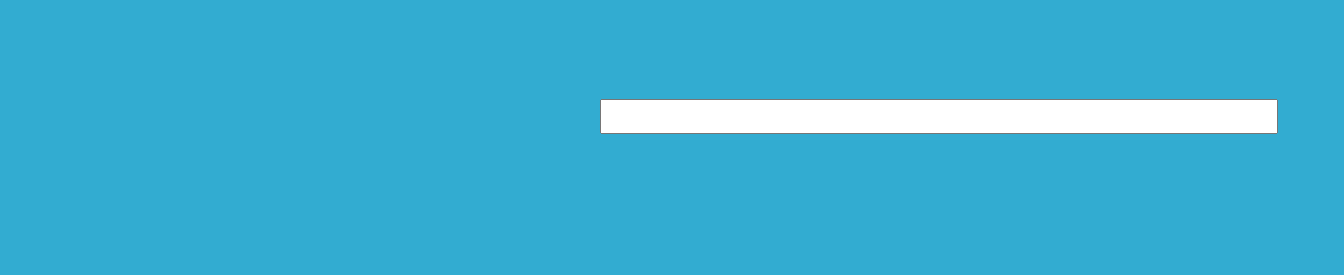
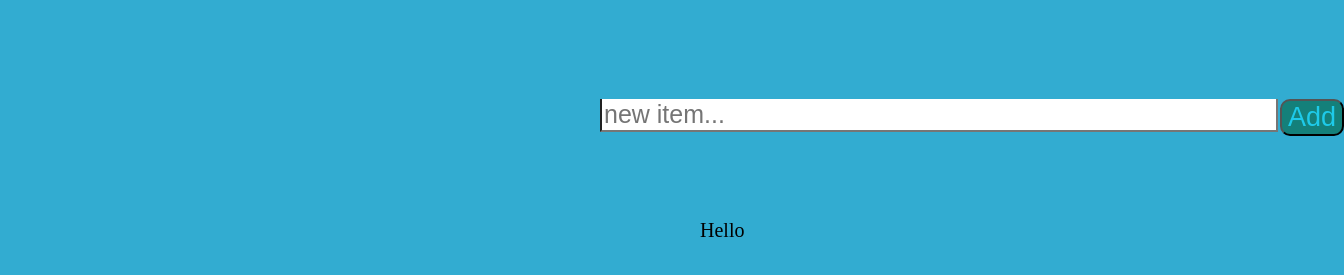
Before and after one commit to ValentinVasilev/JavaScript, a plain HTML site: page Small-JavaScript-Projects/04. To-Do List/index.html in a window 1280 px wide. Shown: the part 401-676 px from the top of the page, 1344 px wide, since content can reach past the window. Drawn offline with Linux system fonts and the light colour scheme.

Commit message:
Some minior css changes

```diff
--- a/Small-JavaScript-Projects/04. To-Do List/index.html
+++ b/Small-JavaScript-Projects/04. To-Do List/index.html
@@ -5,6 +5,7 @@
     <meta http-equiv="X-UA-Compatible" content="IE=edge">
     <meta name="viewport" content="width=device-width, initial-scale=1.0">
     <link rel="stylesheet" href="/Small-JavaScript-Projects/04. To-Do List/style.css">
+    <script src="https://kit.fontawesome.com/yourcode.js" crossorigin="anonymous"></script>
     <title>To-Do List</title>
 </head>
 <body>
@@ -15,8 +16,11 @@
         <h4>Click the "X" to remove the item from your list.</h4>
     </div>
     <div class="input">
-        <input type="text" id="inputField">
-
+        <input type="text" id="inputField" placeholder="new item...">
+       <button class="button">Add</button>
+    </div>
+    <div class="display" id="display">
+        <p>Hello</p>
     </div>
 </body>
 <script src="/Small-JavaScript-Projects/04. To-Do List/script.js"></script>
--- a/Small-JavaScript-Projects/04. To-Do List/style.css
+++ b/Small-JavaScript-Projects/04. To-Do List/style.css
@@ -40,5 +40,26 @@ h4{
     position: absolute;
     top: 500px;
     left: 600px;
+    border-top: chartreuse;
 
 }
+.button{
+    font-size: 27px;
+    color:rgb(30, 202, 233);
+    background-color: rgb(20, 128, 122);
+    border-top-left-radius: 10px;
+    border-top-right-radius: 10px;
+    border-bottom-left-radius: 10px;
+    border-bottom-right-radius: 10px;
+    position: absolute;
+    top: 500px;
+    left: 1280px;
+}
+.display{
+    position: absolute;
+    top: 600px;
+    left: 700px;
+}
+p{
+    font-size: 20px;
+}
```
